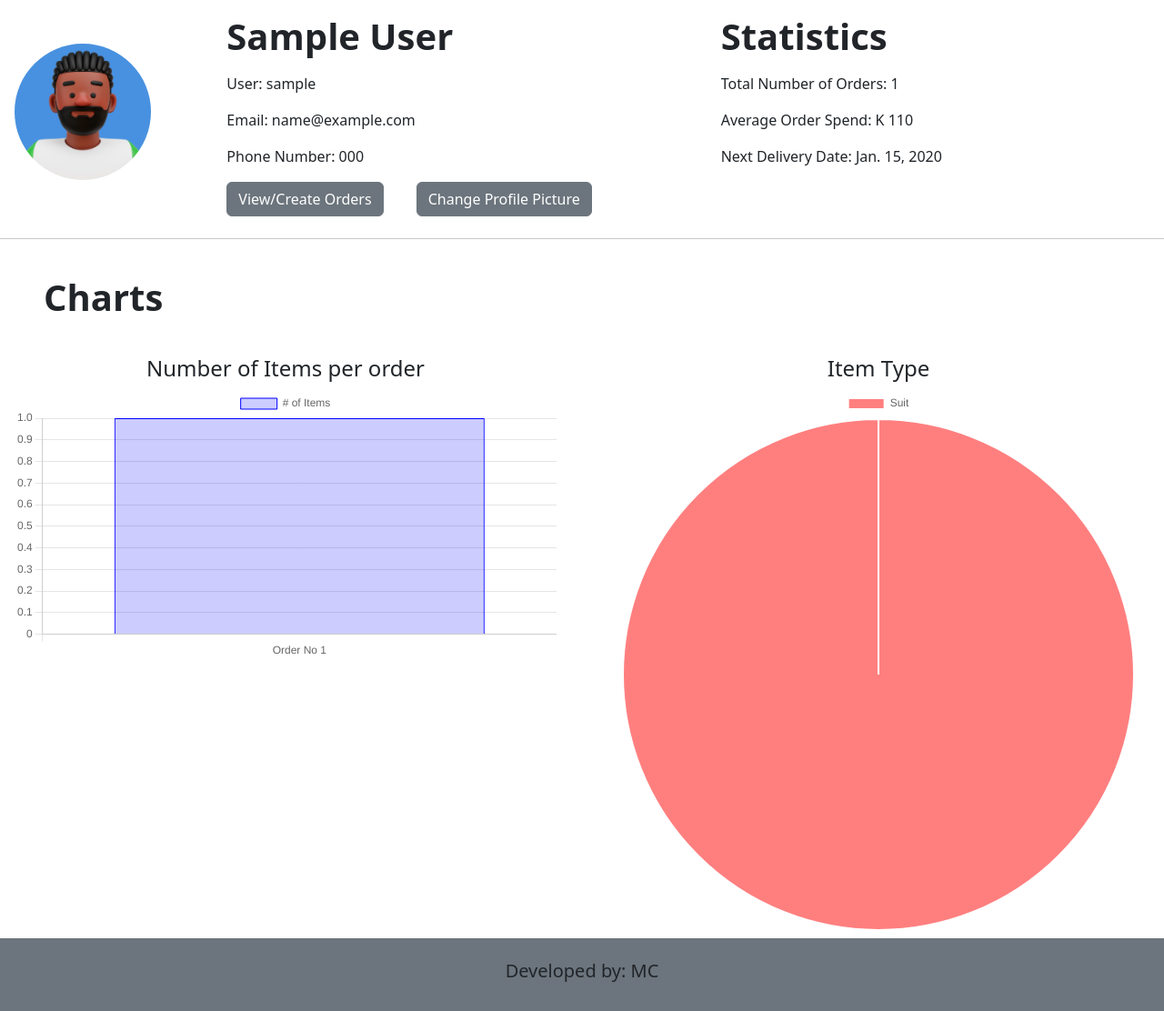
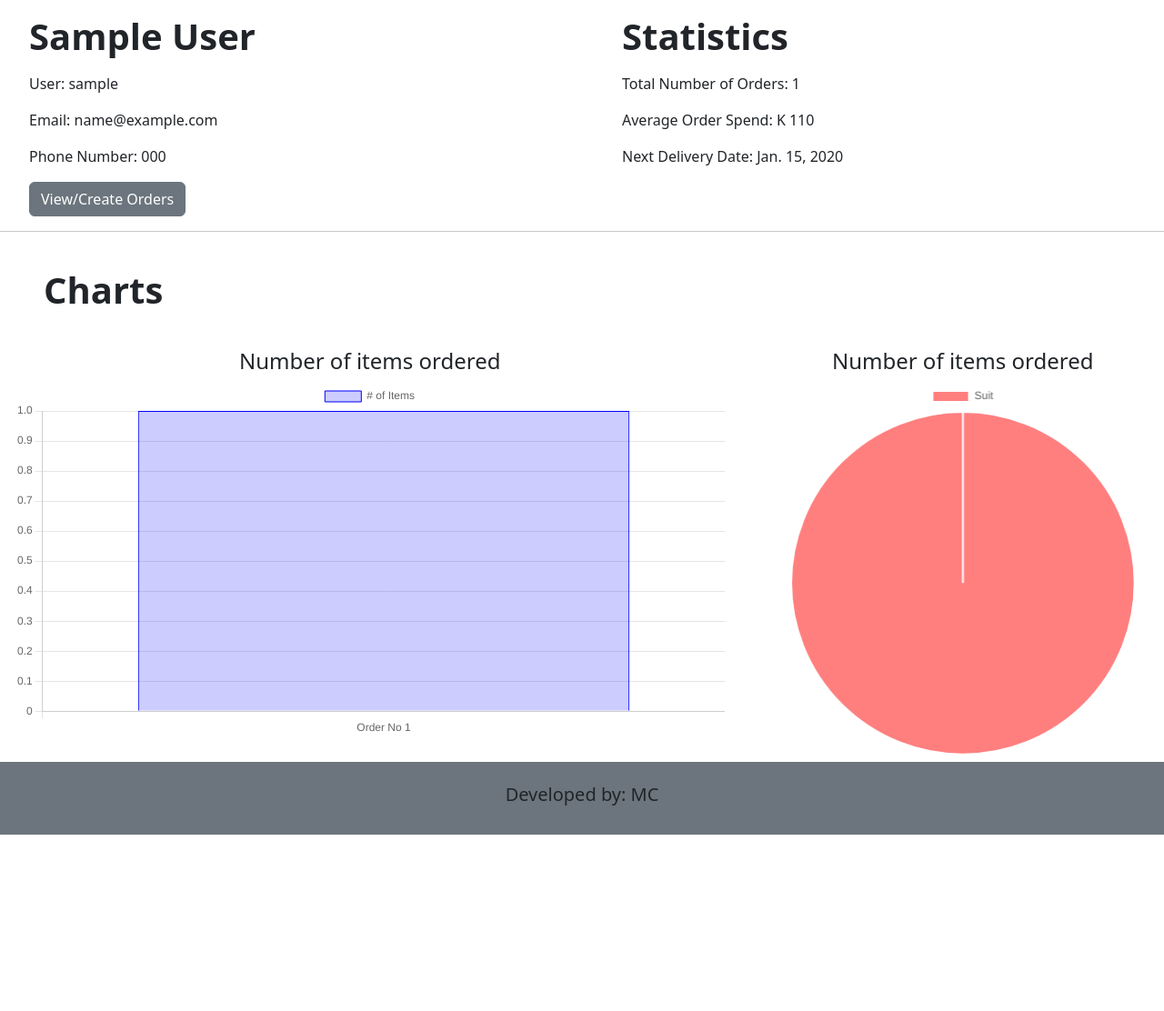
Before and after one commit to Wen-pen/laundry_management_zambia, a Django app: page /profile in a window 1280 px wide. Shown: the part 56-1168 px from the top of the page at 91% size. After the commit the page ends 974 px from the top, so only its background shows below. Run offline with Django 5.2, Linux system fonts and the light colour scheme; a user stored in the database is signed in; tables that the repository leaves empty hold one stand-in row (values such as "Sample post"); some libraries are stand-ins or nearby versions.

Commit message:
Added requirements.txt and modified charts

```diff
--- a/customer_interface/templates/profile.html
+++ b/customer_interface/templates/profile.html
@@ -10,11 +10,6 @@
 
 <div class="container-responsive">
   <div class="row">
-    <div class="col-sm-2">
-      <img src="{% static "default.jpg" %}" alt="Avatar Image" class="avatar
-      my-5 mx-3 text-center" style="width: 150px; height: 150px; vertical-align:
-      middle; border-radius: 50%;">
-    </div>
     <div class="col-md mx-3">
       <h1 class="fw-bolder my-3 mx-3">
         {{request.user.first_name}} {{request.user.last_name}}
@@ -25,9 +20,6 @@
       <div class="col-sm">
         <a href="/dashboard" style="text-decoration: none">
           <button class="btn btn-secondary mx-3">View/Create Orders</button>
-        </a>
-        <a href="/profile_form">
-          <button class="btn btn-secondary mx-3">Change Profile Picture</button>
         </a>
       </div>
     </div>
@@ -48,21 +40,25 @@
   </div>
   <div class="row justify-content-space-evenly">
     <div class="col mx-3 my-2">
-      <h4 class="text-center">Number of Items per order</h4>
+      <h4 class="text-center">
+        Number of items ordered
+      </h4>
       <canvas id="myChart" ></canvas>
     </div>
-    <div class="col mx-3 my-2">
-      <h4 class="text-center"> Item Type </h4>
+    <div class="col-4 mx-3 my-2">
+      <h4 class="text-center">
+        Number of items ordered
+      </h4>
       <canvas id="anotherChart" ></canvas>
     </div>
   </div>
 </div>
 
 <script>
-  var ctx = document.getElementById("myChart");
+  let ctx = document.getElementById("myChart")
   let ctx2 = document.getElementById("anotherChart")
 
-var myChart = new Chart(ctx, {
+  let myChart = new Chart(ctx, {
     type: 'bar',
     data: {
       labels: {{order_name | safe}},
@@ -127,7 +123,7 @@ var myChart = new Chart(ctx, {
             'rgba(128, 128, 128, 0.5)' // Gray
           ],
           data: {{item_data | safe}}
-        }]
+        }],
     },
     options:{
         responsive: true,
```
Also changed, not shown: requirements.txt (added, +24 -0 lines).
